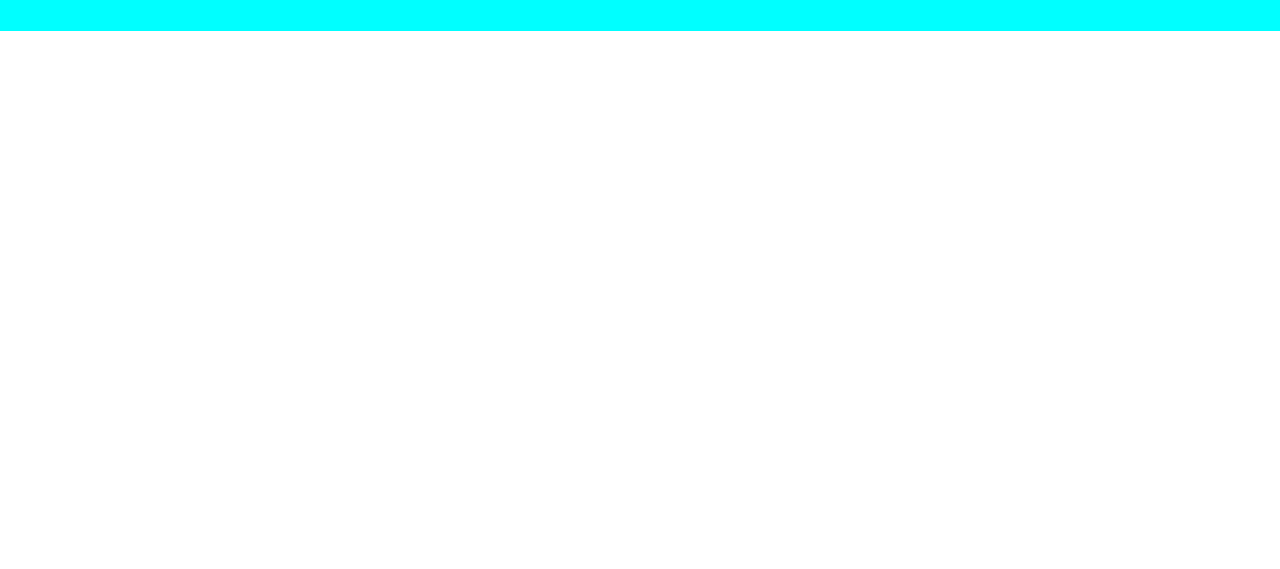
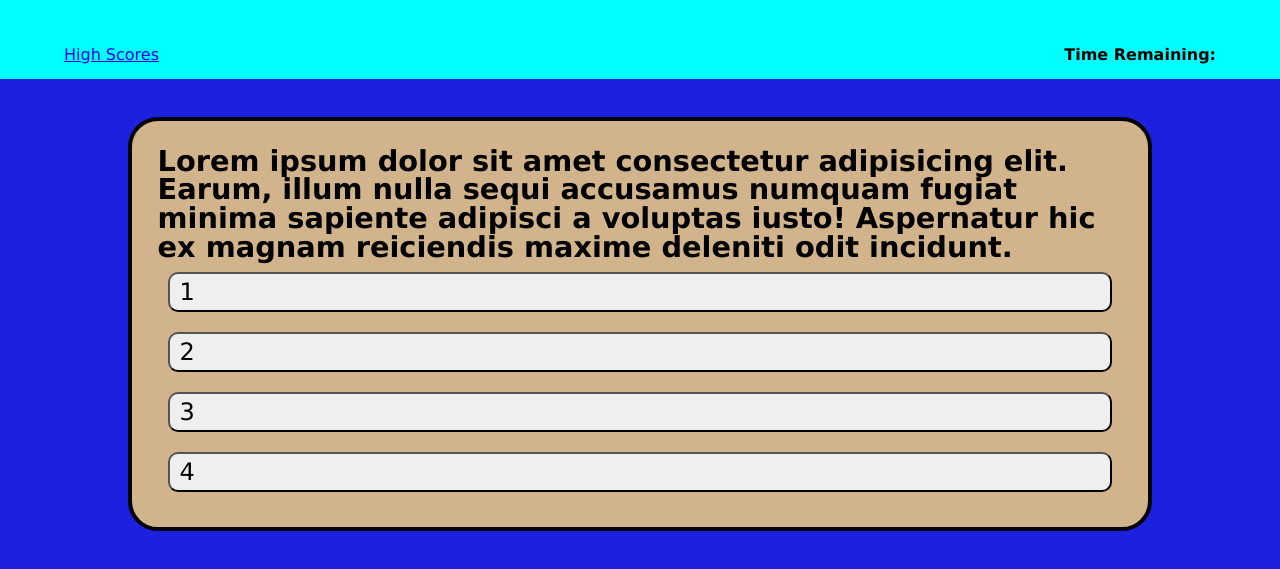
Before and after one commit to mwelle238/Challenge04, a plain HTML site: page index.html in a window 1280 px wide. Shown: the part 75-644 px from the top of the page. Drawn offline with Linux system fonts and the light colour scheme.

Commit message:
completed basic framework of html/css

```diff
--- a/assets/css/style.css
+++ b/assets/css/style.css
@@ -1,5 +1,10 @@
 * {
     font-family: 'Lucida Sans', 'Lucida Sans Regular', 'Lucida Grande', 'Lucida Sans Unicode', Geneva, Verdana, sans-serif;
+}
+
+body {
+    position: relative;
+    background-color: rgb(28, 32, 223);
 }
 
 header h1 {
@@ -10,5 +15,43 @@ header h1 {
 }
 
 header {
+    width: 100vw;
     background-color: aqua;
 }
+
+
+
+nav {
+    display: flex;
+    justify-content: space-between;
+    margin: 0 5%;
+    line-height: 3;
+}
+
+#timer {
+    font-weight: bold;
+}
+
+#gamespace {
+    display: flex;
+    flex-direction: column;
+    justify-content: center;
+    border: 4px solid black;
+    border-radius: 30px;
+    background-color: tan;
+    margin: 3% 10%;
+    padding: 2%;
+}
+
+button {
+    margin: 10px;
+    padding: 4px 10px;
+    font-size: 150%;
+    border-radius: 10px;
+    text-align: left;
+}
+
+#questionText {
+    font-size: 180%;
+    font-weight: bold;
+}
--- a/index.html
+++ b/index.html
@@ -10,17 +10,29 @@
     <title>Challenge 04 - Javascript Study Quiz</title>
 </head>
 <body>
-    <header>
+    <header>  <!-- Header contains page title centered and above a link to high scores and the timer, split to either side-->
         <h1>JavaScript Study Quiz</h1>
-        <aside id="hiScores">
 
-        </aside>
-        <aside id="timer">
+        <nav>
+            <aside id="hiScores">
+                <a id="high" href="#" >High Scores</a>
+            </aside>
+            <aside id="timer">
+                <p>Time Remaining: <span id="timeLeft"></span></p>
+            </aside>
+        </nav>
+    </header>
 
-        </aside>
-    </header>
-    <section id="gamespace">
+    <section id="gamespace">  <!-- The game space.  Will contain the question text and 4 choices-->
+        <article id="questionText">Lorem ipsum dolor sit amet consectetur adipisicing elit. Earum, illum nulla sequi accusamus numquam fugiat minima sapiente adipisci a voluptas iusto! Aspernatur hic ex magnam reiciendis maxime deleniti odit incidunt.</article>
+        <button id="choice1">1</button>
+        <button id="choice2">2</button>
+        <button id="choice3">3</button>
+        <button id="choice4">4</button>
 
     </section>
+
+
 </body>
+
 </html>
```
